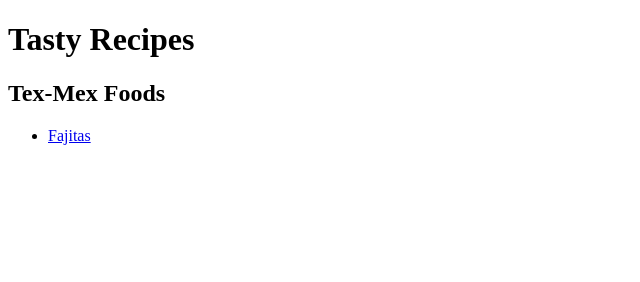
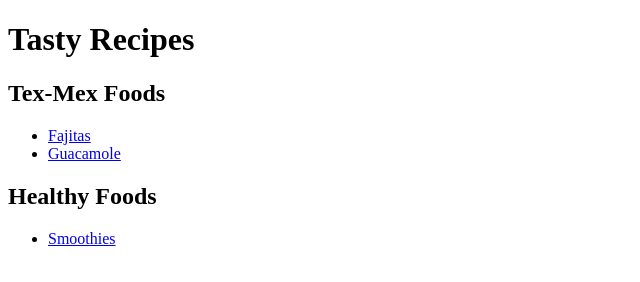
Before and after one commit to garrettgill/odin-recipes, a plain HTML site: page index.html in a window 1280 px wide. Shown: the whole page, without its empty margins (0-640 px from the left). Drawn offline with Linux system fonts and the light colour scheme.

Commit message:
Update index.html with the previous recipes

```diff
--- a/index.html
+++ b/index.html
@@ -12,6 +12,12 @@
     <h2>Tex-Mex Foods</h2>
     <ul>
         <li><a href="/recipes/fajitas.html">Fajitas</a></li>
+        <li><a href="/recipes/guac.html">Guacamole</a></li>
+    </ul>
+
+    <h2>Healthy Foods</h2>
+    <ul>
+        <li><a href="/recipes/smoothies.html">Smoothies</a></li>
     </ul>
 
 </body>
```
